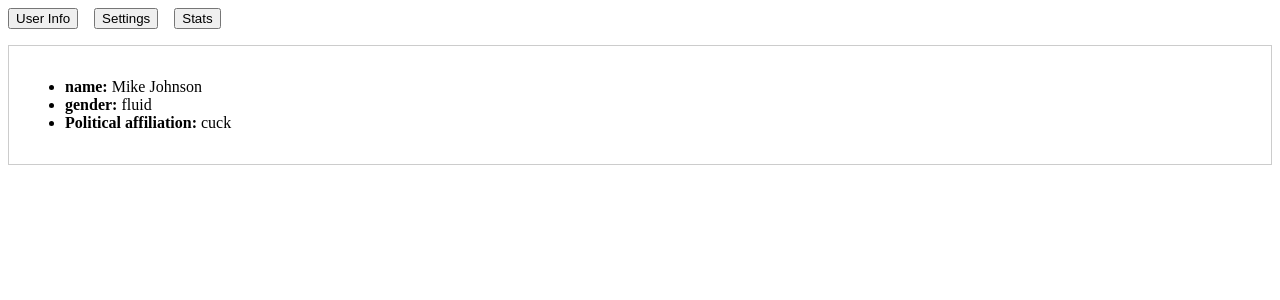
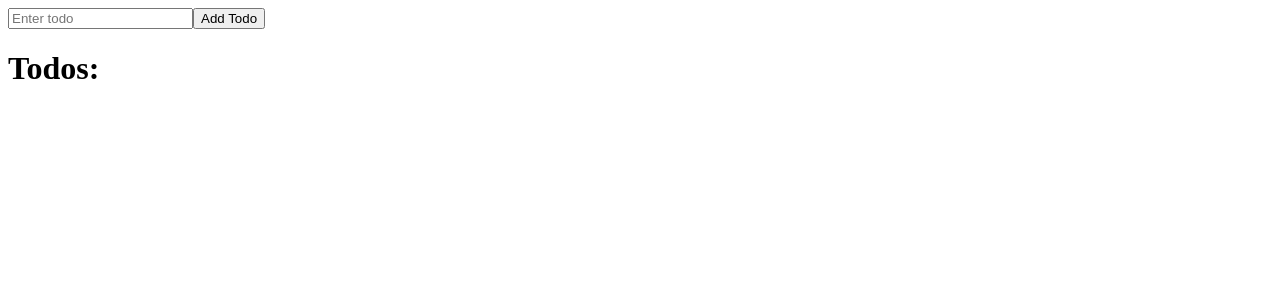
Before and after one commit to eyasq/learn_react, a React (Vite) app: page / in a window 1280 px wide. Shown: the top 300 px of the page. Built offline with nearby package versions, Linux system fonts and the light colour scheme.

Commit message:
todolist1

```diff
--- a/components/tabs.jsx
+++ /dev/null
@@ -1,52 +0,0 @@
-import { useState } from "react";
-
-export function TabbedView() {
-    const [activeTab, setActiveTab] = useState("User"); // default tab
-
-    const userData = {
-        name: "Mike Johnson",
-        gender: "fluid",
-        "Political affiliation": "cuck"
-    };
-
-    const settingsData = {
-        theme: "dark",
-        notifications: "enabled",
-        language: "English"
-    };
-
-    const statsData = {
-        posts: 42,
-        likes: 128,
-        followers: 760
-    };
-
-    // Helper function to display any object as key-value pairs
-    function renderData(data) {
-        return (
-            <ul>
-                {Object.entries(data).map(([key, value], i) => (
-                    <li key={i}>
-                        <strong>{key}:</strong> {value}
-                    </li>
-                ))}
-            </ul>
-        );
-    }
-
-    return (
-        <div>
-            <div style={{ display: "flex", gap: "1rem", marginBottom: "1rem" }}>
-                <button onClick={() => setActiveTab("User")}>User Info</button>
-                <button onClick={() => setActiveTab("Settings")}>Settings</button>
-                <button onClick={() => setActiveTab("Stats")}>Stats</button>
-            </div>
-
-            <div style={{ padding: "1rem", border: "1px solid #ccc" }}>
-                {activeTab === "User" && renderData(userData)}
-                {activeTab === "Settings" && renderData(settingsData)}
-                {activeTab === "Stats" && renderData(statsData)}
-            </div>
-        </div>
-    );
-}
--- /dev/null
+++ b/components/todo.jsx
@@ -0,0 +1,30 @@
+import { useState } from "react"
+
+export default function Todolist() {
+    const [todo, setTodo] = useState({
+        text: "",
+        checked: false
+    });
+    const [todolist, setList] = useState([])
+
+    return (
+        <>
+            <input type="text" onChange={(e) => { setTodo({ text: e.target.value }) }} placeholder="Enter todo" />
+            <button onClick={() => { setList(prev => [...prev, todo]) }}>Add Todo</button>
+            <div>
+                <h1>Todos:</h1>
+                <ul>
+                    {todolist.map((todo, i) => (
+                        <li style={todo.checked ? { textDecoration: "line-through" } : {}} key={i} >{todo.text} - <input type="checkbox" onChange={() => {
+                            const newList = [...todolist];
+                            newList[i] = { ...newList, text: newList[i].text, checked: !newList[i].checked };
+                            setList(newList)
+                        }} /></li>
+                    )
+                    )}
+                </ul>
+            </div>
+        </>
+    )
+
+}
--- a/src/App.jsx
+++ b/src/App.jsx
@@ -2,15 +2,14 @@
 // eslint-disable-next-line no-unused-vars
 import { useState } from 'react'
 import './App.css'
-import { TabbedView } from '../components/tabs'
+import Todolist from '../components/todo'
 
 function App() {
 
 
   return (
     <>
-      <TabbedView></TabbedView>
-
+      <Todolist></Todolist>
     </>
   )
 }
```
